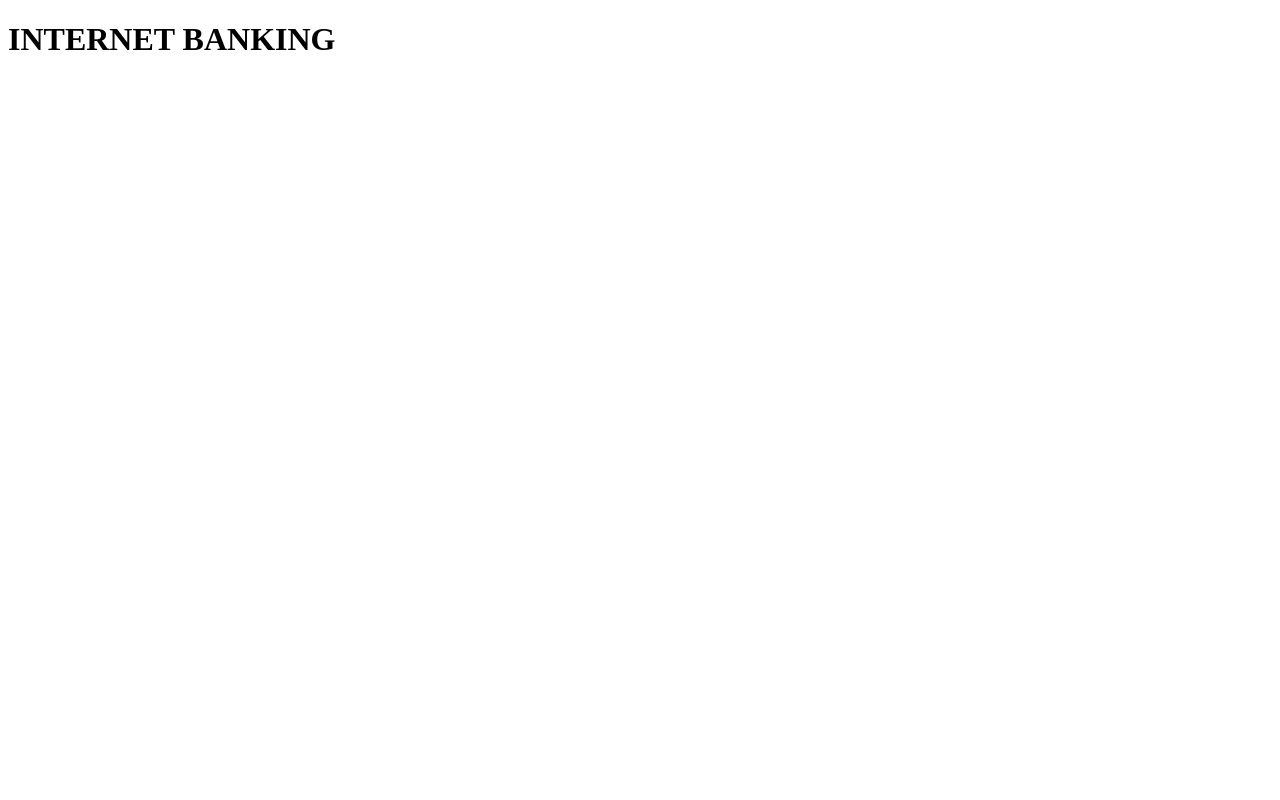
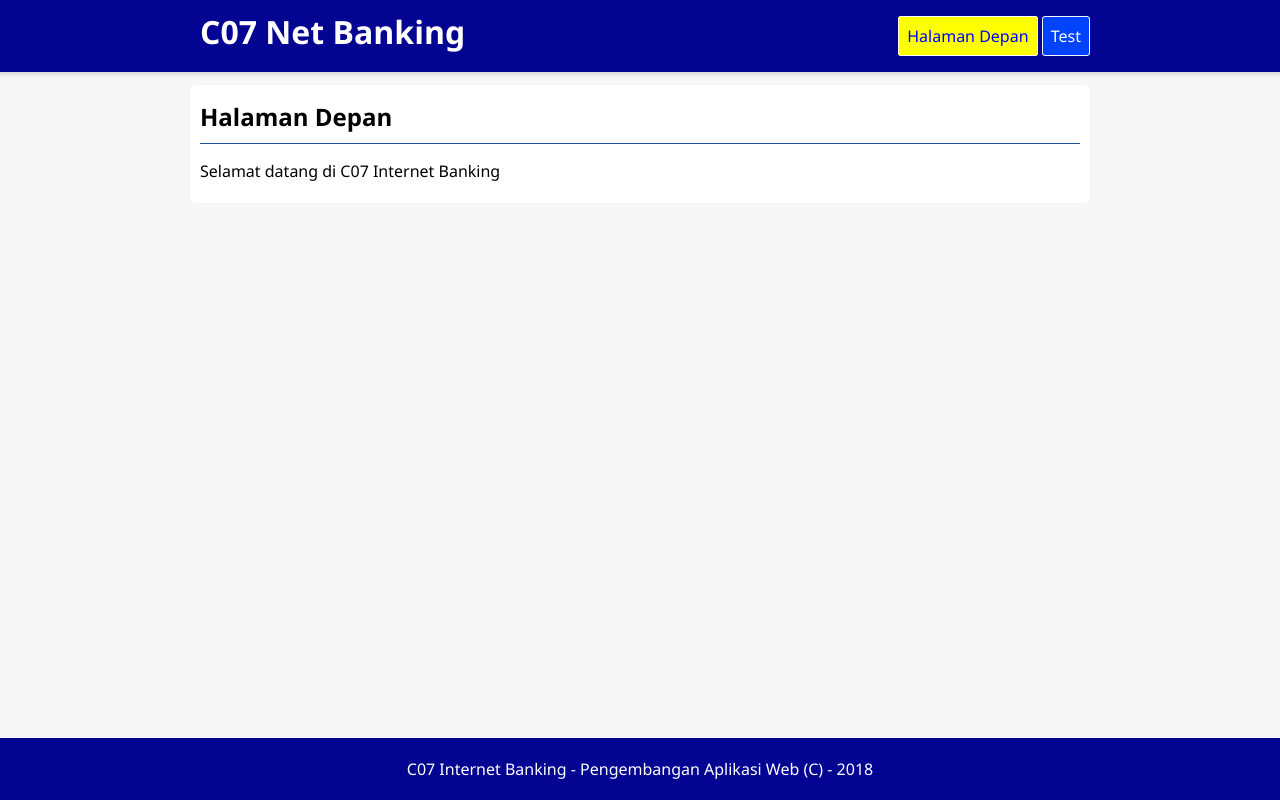
Before and after one commit to amirsayonara/tugas-akhir-pengembangan-aplikasi-web, a PHP site: page / in a window 1280 px wide. Before the commit the page is almost empty. Run offline with PHP 8.4, Linux system fonts and the light colour scheme.

Commit message:
pembuatan halaman awal

```diff
--- /dev/null
+++ b/css/style.css
@@ -0,0 +1,101 @@
+* {
+    font-family: 'Segoe UI', Tahoma, Geneva, Verdana, sans-serif;
+}
+
+body {
+    margin: 0px;
+    background-color: #f6f6f6;
+}
+
+.konten, .konten-utama {
+    width: 900px;
+    margin: auto;
+}
+
+header {
+    padding: 10px 0;
+    position: fixed;
+    top: 0;
+    width: 100%;
+}
+
+footer {
+    position: fixed;
+    bottom: 0;
+    width: 100%;
+}
+
+.konten-utama {
+    background-color: white;
+    padding: 5px 0;
+    margin-top: 85px;
+    margin-bottom: 10px;
+    border-radius: 5px;
+}
+
+header, footer {
+    background-color: #040492;
+    overflow: hidden;
+}
+
+header {
+    box-shadow: rgba(0, 0, 0, 0.14) 0px 0px 4px 2px;
+}
+
+header h1 {
+    margin: 0px 10px 0px 10px;
+    float: left;
+    color: white;
+}
+
+header nav {
+    float: right!important;
+}
+
+h2 {
+    margin: 0px;
+}
+
+header nav, footer {
+    padding: 10px 0;
+}
+
+footer p {
+    margin: 0px;
+    color: white;
+    text-align: center;
+}
+
+header ul {
+    margin: 0px;
+    padding: 5px 0px;
+}
+
+header li {
+    display: inline;
+}
+
+header li a {
+    padding: 8px;
+    border: 1px solid white;
+    background-color: #0043ff;
+    border-radius: 3px;
+    text-decoration: none;
+    color: white;
+    transition: background 0.8s;
+}
+
+header li a:hover, .dipilih {
+    background-color: yellow;
+    color: blue;
+    cursor: pointer;
+}
+
+.artikel {
+    margin: 10px;
+}
+
+.artikel h2 {
+    border-bottom: 1px solid #244f9d;
+    padding-bottom: 10px;
+}
--- a/index.php
+++ b/index.php
@@ -4,9 +4,33 @@
     <meta charset="UTF-8">
     <meta name="viewport" content="width=device-width, initial-scale=1.0">
     <meta http-equiv="X-UA-Compatible" content="ie=edge">
-    <title>Internet Banking</title>
+    <link rel="stylesheet" href="css/style.css">
+    <title>C07 Internet Banking</title>
 </head>
 <body>
-    <h1>INTERNET BANKING</h1>
+    <header>
+        <div class="konten">
+            <h1>C07 Net Banking</h1>
+            <nav>
+                <ul>
+                    <li><a class="dipilih">Halaman Depan</a></li>
+                    <li><a href="test">Test</a></li>
+                </ul>
+            </nav>
+        </div>
+    </header>
+    <div class="konten-utama">
+        <div class="artikel">
+            <h2>Halaman Depan</h2>
+            <p>Selamat datang di C07 Internet Banking</p>
+        </div>
+    </div>
+    <footer>
+        <div class="konten">
+            <div class="artikel">
+                <p>C07 Internet Banking - Pengembangan Aplikasi Web (C) - 2018</p>
+            </div>
+        </div>
+    </footer>
 </body>
 </html>
```
